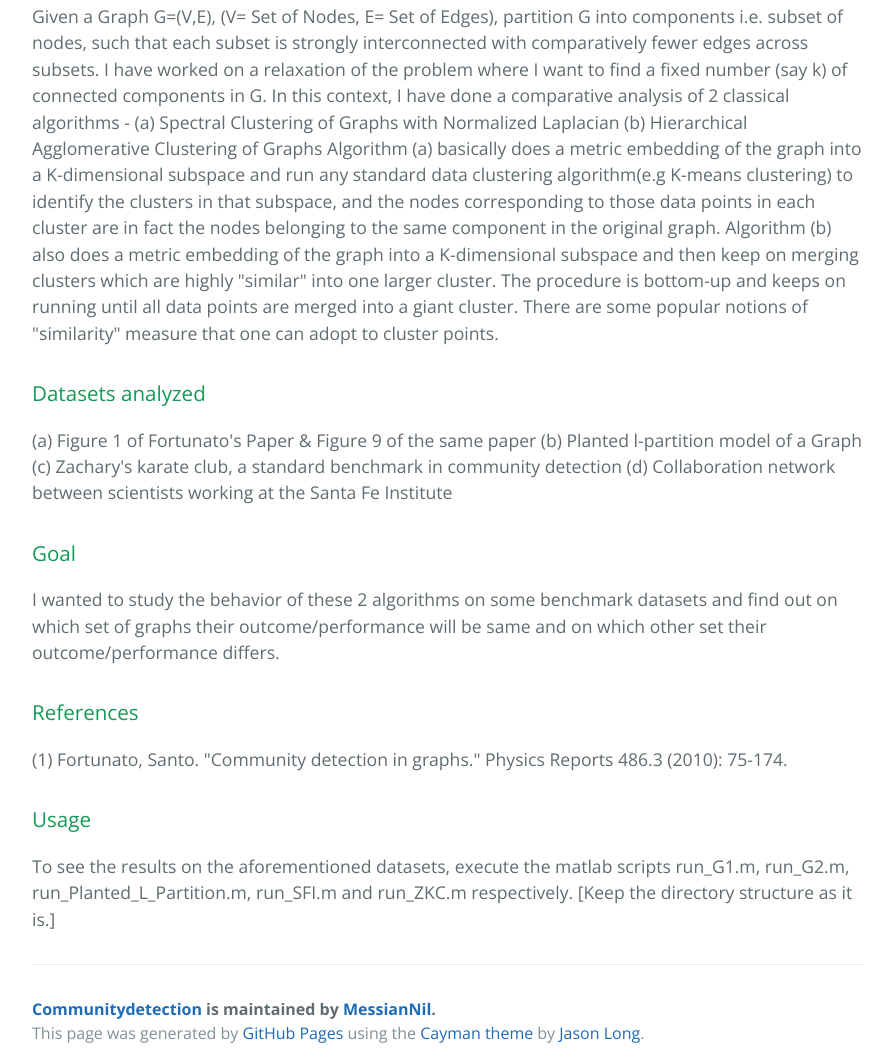
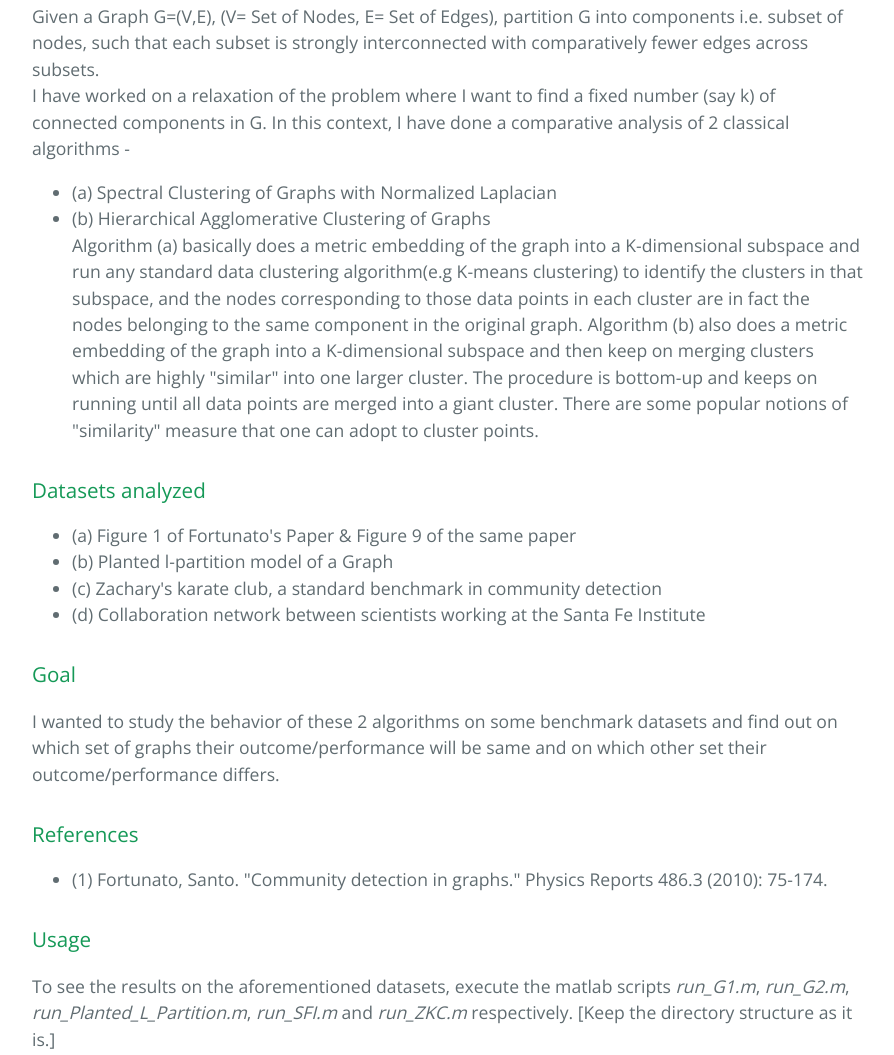
Before and after one commit to MessianNil/CommunityDetection, a plain HTML site: page index.html in a window 1280 px wide. Shown: the part 490-1545 px from the top of the page, without its empty margins (192-1086 px from the left). Drawn offline with nearby package versions, Linux system fonts and the light colour scheme.

```diff
--- a/index.html
+++ b/index.html
@@ -22,19 +22,24 @@
       <h3>
 <a id="brief-statement-of-the-problem" class="anchor" href="#brief-statement-of-the-problem" aria-hidden="true"><span aria-hidden="true" class="octicon octicon-link"></span></a>Brief statement of the problem</h3>
 
-<p>Given a Graph G=(V,E), (V= Set of Nodes, E= Set of Edges), partition G into components i.e. subset of nodes, such that each subset is strongly interconnected with comparatively fewer edges across subsets. I have worked on a relaxation of the problem where I want to find a fixed number (say k) of connected components in G.
-In this context, I have done a comparative analysis of 2 classical algorithms -
-(a) Spectral Clustering of Graphs with Normalized Laplacian
-(b) Hierarchical Agglomerative Clustering of Graphs
-Algorithm (a) basically does a metric embedding of the graph into a K-dimensional subspace and run any standard data clustering algorithm(e.g K-means clustering) to identify the clusters in that subspace, and the nodes corresponding to those data points in each cluster are in fact the nodes belonging to the same component in the original graph. Algorithm (b) also does a metric embedding of the graph into a K-dimensional subspace and then keep on merging clusters which are highly "similar" into one larger cluster. The procedure is bottom-up and keeps on running until all data points are merged into a giant cluster. There are some popular notions of "similarity" measure that one can adopt to cluster points.</p>
+<p>Given a Graph G=(V,E), (V= Set of Nodes, E= Set of Edges), partition G into components i.e. subset of nodes, such that each subset is strongly interconnected with comparatively fewer edges across subsets.<br>
+I have worked on a relaxation of the problem where I want to find a fixed number (say k) of connected components in G. In this context, I have done a comparative analysis of 2 classical algorithms - </p>
+
+<ul>
+<li>(a) Spectral Clustering of Graphs with Normalized Laplacian</li>
+<li>(b) Hierarchical Agglomerative Clustering of Graphs<br>
+Algorithm (a) basically does a metric embedding of the graph into a K-dimensional subspace and run any standard data clustering algorithm(e.g K-means clustering) to identify the clusters in that subspace, and the nodes corresponding to those data points in each cluster are in fact the nodes belonging to the same component in the original graph. Algorithm (b) also does a metric embedding of the graph into a K-dimensional subspace and then keep on merging clusters which are highly "similar" into one larger cluster. The procedure is bottom-up and keeps on running until all data points are merged into a giant cluster. There are some popular notions of "similarity" measure that one can adopt to cluster points.</li>
+</ul>
 
 <h3>
 <a id="datasets-analyzed" class="anchor" href="#datasets-analyzed" aria-hidden="true"><span aria-hidden="true" class="octicon octicon-link"></span></a>Datasets analyzed</h3>
 
-<p>(a) Figure 1 of Fortunato's Paper &amp; Figure 9 of the same paper
-(b) Planted l-partition model of a Graph
-(c) Zachary's karate club, a standard benchmark in community detection
-(d) Collaboration network between scientists working at the Santa Fe Institute</p>
+<ul>
+<li>(a) Figure 1 of Fortunato's Paper &amp; Figure 9 of the same paper </li>
+<li>(b) Planted l-partition model of a Graph </li>
+<li>(c) Zachary's karate club, a standard benchmark in community detection </li>
+<li>(d) Collaboration network between scientists working at the Santa Fe Institute</li>
+</ul>
 
 <h3>
 <a id="goal" class="anchor" href="#goal" aria-hidden="true"><span aria-hidden="true" class="octicon octicon-link"></span></a>Goal</h3>
@@ -44,12 +49,14 @@
 <h3>
 <a id="references" class="anchor" href="#references" aria-hidden="true"><span aria-hidden="true" class="octicon octicon-link"></span></a>References</h3>
 
-<p>(1) Fortunato, Santo. "Community detection in graphs." Physics Reports 486.3 (2010): 75-174.</p>
+<ul>
+<li>(1) Fortunato, Santo. "Community detection in graphs." Physics Reports 486.3 (2010): 75-174.</li>
+</ul>
 
 <h3>
 <a id="usage" class="anchor" href="#usage" aria-hidden="true"><span aria-hidden="true" class="octicon octicon-link"></span></a>Usage</h3>
 
-<p>To see the results on the aforementioned datasets, execute the matlab scripts run_G1.m, run_G2.m, run_Planted_L_Partition.m, run_SFI.m and run_ZKC.m respectively. [Keep the directory structure as it is.]</p>
+<p>To see the results on the aforementioned datasets, execute the matlab scripts <em>run_G1.m</em>, <em>run_G2.m</em>, <em>run_Planted_L_Partition.m</em>, <em>run_SFI.m</em> and <em>run_ZKC.m</em> respectively. [Keep the directory structure as it is.]</p>
 
       <footer class="site-footer">
         <span class="site-footer-owner"><a href="https://github.com/MessianNil/CommunityDetection">Communitydetection</a> is maintained by <a href="https://github.com/MessianNil">MessianNil</a>.</span>
```
Also changed, not shown: params.json (+1 -1 lines).
